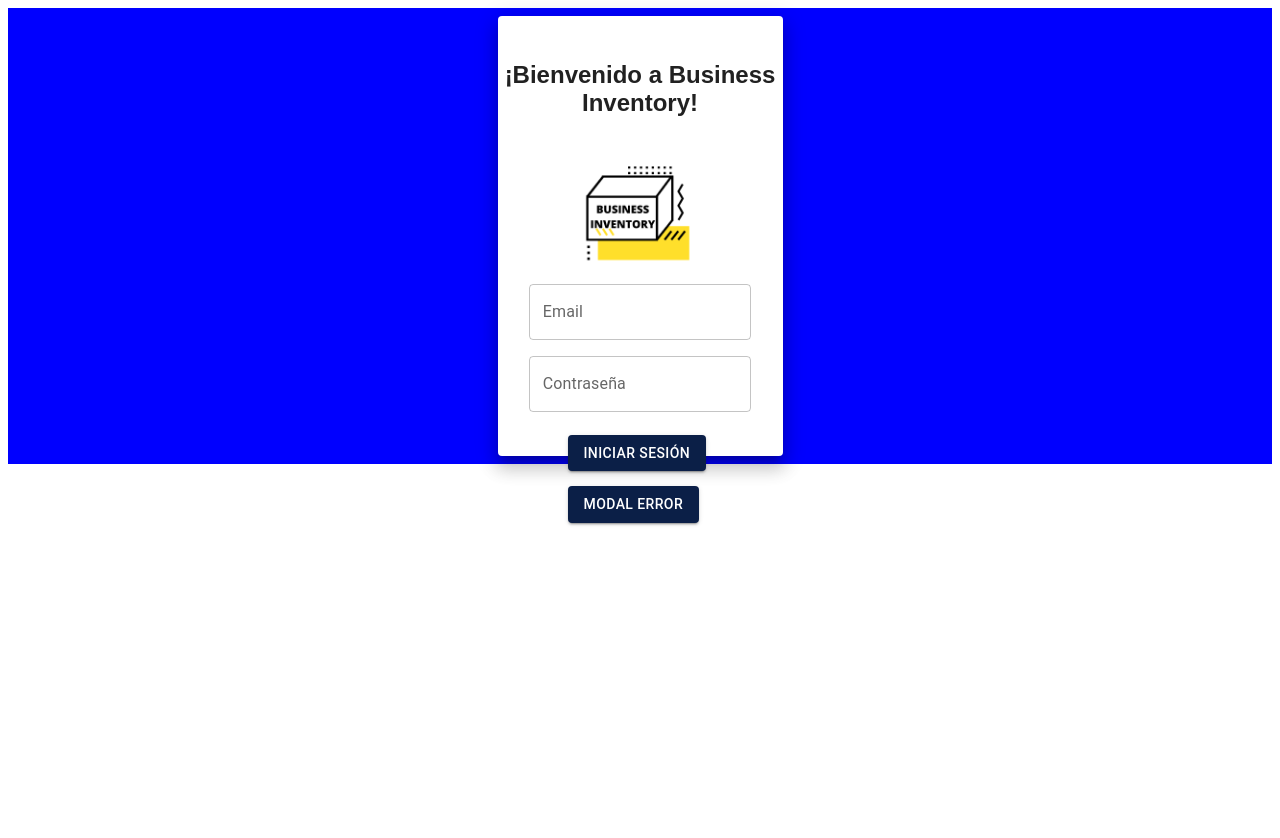
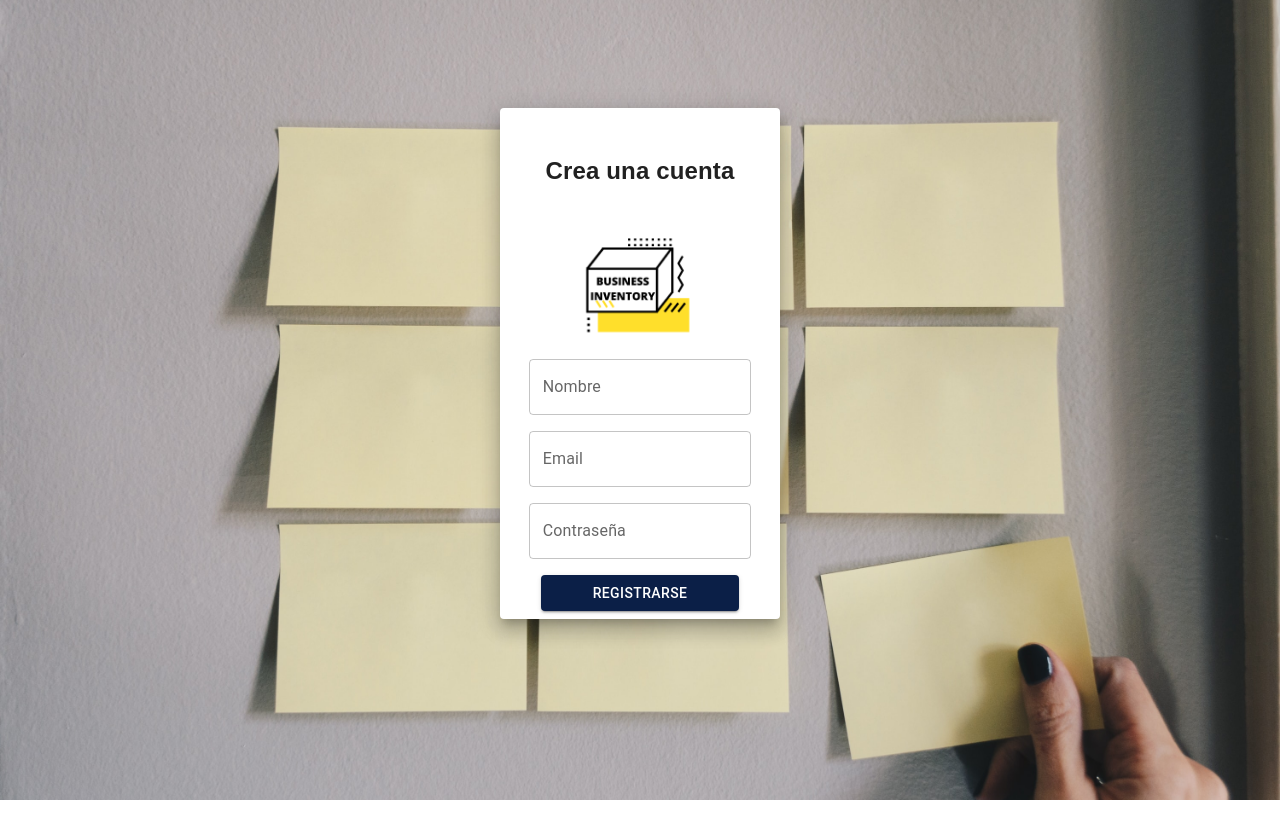
Before and after one commit to Sussanara/ADT, a React (Create React App) app: page / in a window 1280 px wide. Shown: the top 838 px of the page. Before the commit the page ends 800 px from the top, so only its background shows below. Built offline with nearby package versions, Linux system fonts and the light colour scheme.

Commit message:
fixing background image

```diff
--- a/src/App.js
+++ b/src/App.js
@@ -8,7 +8,7 @@ function App() {
   return (
     <>
 
-    <Login />
+    <Register />
 
   </>
   )
--- a/src/admin/Register.js
+++ b/src/admin/Register.js
@@ -1,4 +1,4 @@
-import "../styles/Register.css";
+
 import * as React from "react";
 import Box from '@mui/material/Box';
 import TextField from '@mui/material/TextField';
@@ -8,9 +8,60 @@ import Paper from '@mui/material/Paper';
 import BS3 from "../asset/BS3.png";
 import BS2 from "../asset/BS2.png";
 
+import "../styles/Login.css";
+
+import Modal from '@mui/material/Modal';
+import Typography from '@mui/material/Typography';
+import CssBaseline from '@mui/material/CssBaseline';
+import Grid from '@mui/material/Grid';
+import { createTheme, ThemeProvider } from '@mui/material/styles';
+import Fondo from "../asset/post-it.jpg"
+
+
+const theme = createTheme();
+
+
 function Register() {
+
+  const style = {
+    position: 'absolute',
+    top: '50%',
+    left: '50%',
+    transform: 'translate(-50%, -50%)',
+    width: 400,
+    bgcolor: 'background.paper',
+    border: '2px solid #000',
+    boxShadow: 24,
+    p: 4,
+  };
+
+  const [modalLogin, setModalLogin] = React.useState(false);
+  const [modalError, setModalError] = React.useState(false);
+  const handleOpenModalLogin = () => setModalLogin(true);
+  const handleCloseModalLogin = () => setModalLogin(false);
+  const handleOpenError = () => setModalError(true);
+  const handleCloseError = () => setModalError(false);
+
+
   return (
-    <div className="backgroundregister" style={{minHeight:"100%",minWidth:"100%",}}>
+    <>
+    <ThemeProvider theme={theme}>
+      <Grid container component="main" sx={{ height: '100vh' }}>
+        <CssBaseline />
+        <Grid
+          item
+          xs={false}
+          sm={12}
+          sx={{
+            backgroundImage: `url(${Fondo})` ,
+            backgroundRepeat: 'no-repeat',
+            backgroundColor: (t) =>
+              t.palette.mode === 'light' ? t.palette.grey[50] : t.palette.grey[900],
+            backgroundSize: 'cover',
+            backgroundPosition: 'center',
+          }}
+        >
+          <div className="backgroundregister" style={{minHeight:"100%",minWidth:"100%",}}>
       <div className="Paper">
         <Box
           sx={{
@@ -19,11 +70,11 @@ function Register() {
             '& > :not(style)': {
               m: 1,
               width: 450,
-              height: 550,
+
             },
           }}
         >
-          <Paper elevation={12} sx={{ maxWidth: 280, maxHeight: 480, marginLeft: 3, margin: 2 }}>
+          <Paper elevation={12} sx={{ maxWidth: 280,  marginLeft: 3, margin: 2 }}>
             <h2 className="account">Crea una cuenta</h2>
             <img src={BS2} alt="" style={{ height: "120px" }} />
             <Box
@@ -37,18 +88,21 @@ function Register() {
               <TextField id="outlined-basic" label="Nombre" variant="outlined" />
               <TextField id="outlined-basic" label="Email" variant="outlined" />
               <TextField id="outlined-basic" label="Contraseña" variant="outlined" />
-            </Box>
-            <div className="registrarse">
-              <Stack direction="row" spacing={2}>
-                <Button style={{ backgroundColor: "#0B1F47", color: "white" }} variant="contained" color="success">
+              <Button style={{ backgroundColor: "#0B1F47", color: "white" }} variant="contained" color="success">
                   Registrarse
                 </Button>
-              </Stack>
-            </div>
+
+            </Box>
           </Paper>
         </Box>
       </div>
     </div>
+        </Grid>
+
+      </Grid>
+    </ThemeProvider>
+
+    </>
   );
 }
 
--- a/src/shared_component/Login.js
+++ b/src/shared_component/Login.js
@@ -5,10 +5,16 @@ import TextField from '@mui/material/TextField';
 import Stack from '@mui/material/Stack';
 import Button from '@mui/material/Button';
 import Paper from '@mui/material/Paper';
-import BS3 from "../asset/BS3.png";
 import BS2 from "../asset/BS2.png";
 import Modal from '@mui/material/Modal';
 import Typography from '@mui/material/Typography';
+import CssBaseline from '@mui/material/CssBaseline';
+import Grid from '@mui/material/Grid';
+import { createTheme, ThemeProvider } from '@mui/material/styles';
+import Fondo from "../asset/post-it.jpg"
+
+
+const theme = createTheme();
 
 
 function Login() {
@@ -34,7 +40,24 @@ function Login() {
 
 
   return (
-    <div className="backgroundlogin">
+    <>
+    <ThemeProvider theme={theme}>
+      <Grid container component="main" sx={{ height: '100vh' }}>
+        <CssBaseline />
+        <Grid
+          item
+          xs={false}
+          sm={12}
+          sx={{
+            backgroundImage: `url(${Fondo})` ,
+            backgroundRepeat: 'no-repeat',
+            backgroundColor: (t) =>
+              t.palette.mode === 'light' ? t.palette.grey[50] : t.palette.grey[900],
+            backgroundSize: 'cover',
+            backgroundPosition: 'center',
+          }}
+        >
+          <div className="backgroundlogin">
       <div className="Paper">
         <Box
           sx={{
@@ -43,11 +66,11 @@ function Login() {
             '& > :not(style)': {
               m: 1,
               width: 420,
-              height: 440,
+
             },
           }}
         >
-          <Paper elevation={12} sx={{ maxWidth: 285, maxHeight: 450, marginLeft: 3, margin: 2 }}>
+          <Paper elevation={12} sx={{ maxWidth: 285, marginLeft: 3, margin: 2 }}>
             <h2 className="account">¡Bienvenido a Business Inventory!</h2>
             <img src={BS2} alt="" style={{ height: "120px" }} />
             <Box
@@ -70,9 +93,9 @@ function Login() {
             </div>
             <div className="iniciarsesión">
               <Stack direction="row" spacing={2}>
-                <Button onClick={handleOpenError} style={{ backgroundColor: "#0B1F47", color: "white" }} variant="contained" color="success">
+               {/*  <Button onClick={handleOpenError} style={{ backgroundColor: "#0B1F47", color: "white" }} variant="contained" color="success">
                   Modal error
-                </Button>
+                </Button> */}
               </Stack>
             </div>
           </Paper>
@@ -113,6 +136,12 @@ function Login() {
         </div>
       </div>
     </div>
+        </Grid>
+
+      </Grid>
+    </ThemeProvider>
+
+    </>
   );
 }
 
--- a/src/styles/Login.css
+++ b/src/styles/Login.css
@@ -3,7 +3,7 @@
 }
 
 .backgroundlogin {
-    background: blue;
+
    /*  background-image: url("../asset/post-it.jpg"); */
     background-size: cover;
 }
@@ -12,6 +12,7 @@
     justify-content: center;
     text-align: center;
     display: flex;
+    margin-top: 100px;
 
 }
 
```
Also changed, not shown: src/styles/Register.css (deleted, +0 -8 lines).
